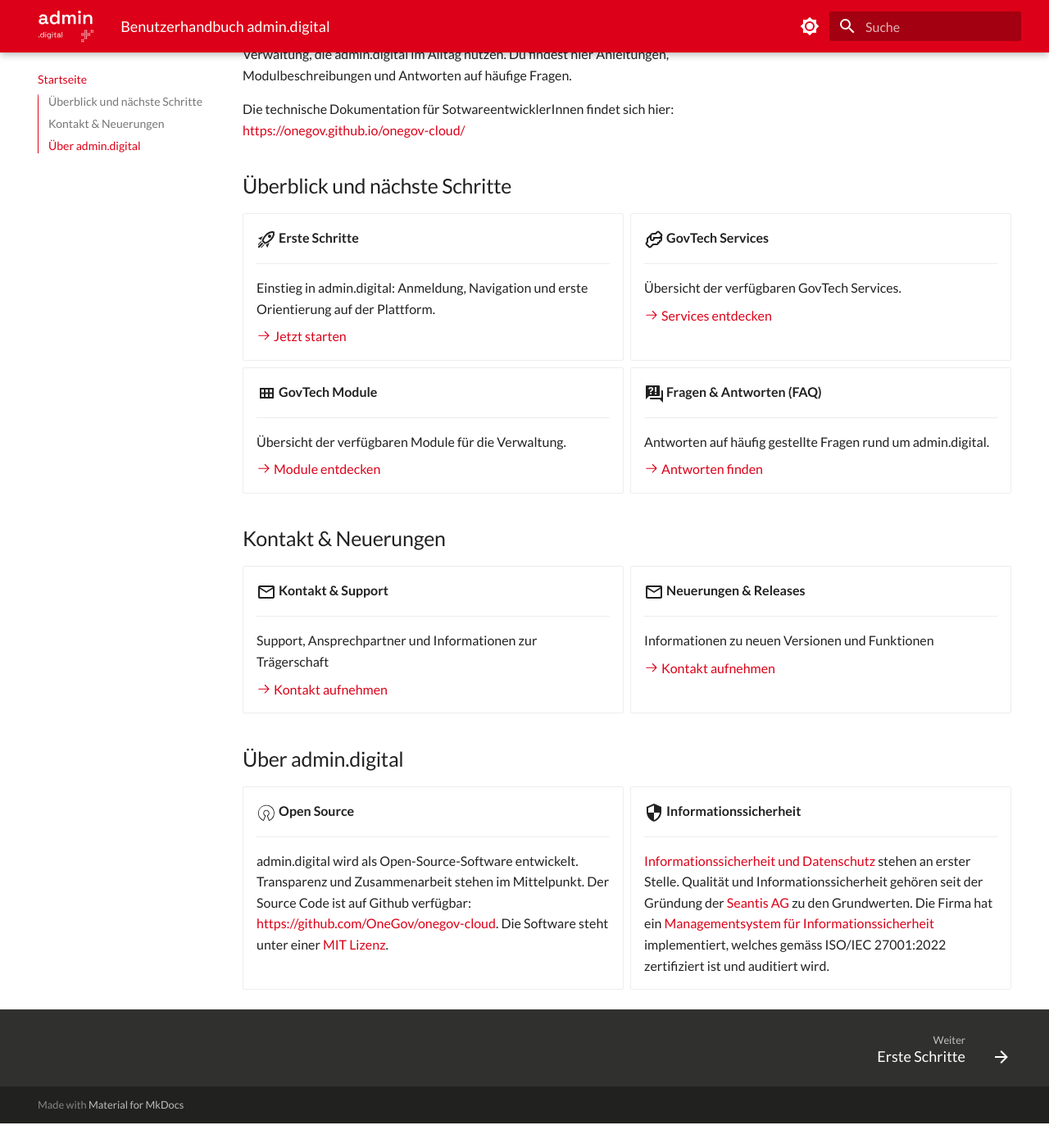
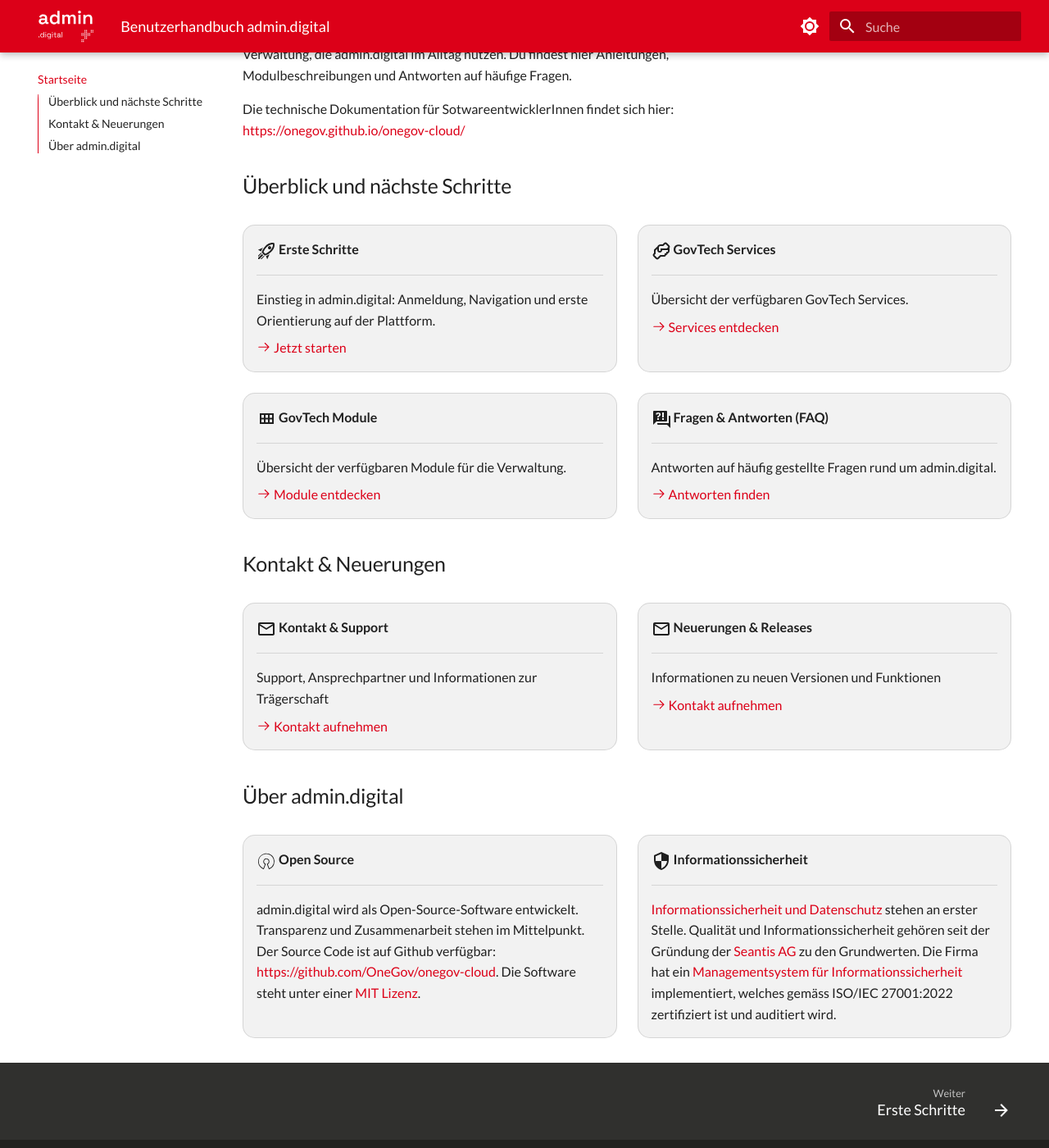
Before and after one commit to seantis/docs-admin-digital, an MkDocs documentation site: the page built from content/index.md, in a window 1280 px wide and 1400 px high, scrolled down 356 px. Shown: the whole window at 82% size. Built offline with MkDocs 1.6.1 and Material for MkDocs 9.7.7, drawn with Linux system fonts in a browser that asks for light colours; before the commit the page ends 1726 px from its top, so only the background shows below that.

Commit message:
Styling the cards

```diff
--- a/content/stylesheets/extra.css
+++ b/content/stylesheets/extra.css
@@ -13,3 +13,93 @@
 .md-typeset .question>.admonition-title:before, .md-typeset .question>summary:before, .md-typeset .question>.admonition-title:after, .md-typeset .question>summary:after {
     background-color: var(--md-default-fg-color--light);
 }
+
+/* --------------------------------------------------------------------------
+   "Grid cards" (e.g. Erste Schritte)
+   -------------------------------------------------------------------------- */
+
+.md-typeset .grid.cards {
+    --ad-digital-card-bg: var(--md-default-bg-color);
+    --ad-digital-card-border: var(--md-default-fg-color--lightest);
+    --ad-digital-card-bg-hover: var(--md-default-fg-color--lightest);
+    --ad-digital-card-border-hover: var(--md-default-fg-color--lighter);
+    margin-block: 1.5rem;
+}
+
+/* More breathing room between cards */
+.md-typeset .grid.cards > ul {
+    gap: 1.25rem !important;
+    row-gap: 1.25rem !important;
+    column-gap: 1.25rem !important;
+    padding: 0.5rem;
+}
+
+/* Some Material versions apply the grid to the container, not the list */
+.md-typeset .grid.cards {
+    gap: 1.25rem !important;
+    row-gap: 1.25rem !important;
+    column-gap: 1.25rem !important;
+}
+
+.md-typeset .grid.cards > ol {
+    gap: 1.25rem !important;
+    row-gap: 1.25rem !important;
+    column-gap: 1.25rem !important;
+    padding: 0.5rem;
+}
+
+@supports (background-color: color-mix(in srgb, white 50%, black)) {
+    .md-typeset .grid.cards {
+        --ad-digital-card-bg: color-mix(
+            in srgb,
+            var(--md-default-bg-color) 94%,
+            var(--md-default-fg-color) 6%
+        );
+        --ad-digital-card-bg-hover: color-mix(
+            in srgb,
+            var(--md-default-bg-color) 90%,
+            var(--md-default-fg-color) 10%
+        );
+        --ad-digital-card-border: color-mix(
+            in srgb,
+            var(--md-default-fg-color) 14%,
+            transparent
+        );
+        --ad-digital-card-border-hover: color-mix(
+            in srgb,
+            var(--md-default-fg-color) 22%,
+            transparent
+        );
+    }
+}
+
+.md-typeset .grid.cards > ul > li,
+.md-typeset .grid.cards > ol > li {
+    background-color: var(--ad-digital-card-bg);
+    border: 1px solid var(--ad-digital-card-border);
+    border-radius: 0.75rem;
+    overflow: hidden;
+    transition: background-color 120ms ease, border-color 120ms ease;
+}
+
+.md-typeset .grid.cards > ul > li:hover,
+.md-typeset .grid.cards > ol > li:hover {
+    background-color: var(--ad-digital-card-bg-hover);
+    border-color: var(--ad-digital-card-border-hover);
+    box-shadow: none !important;
+}
+
+/* Material may apply hover shadow to an anchor wrapper */
+.md-typeset .grid.cards > ul > li > a,
+.md-typeset .grid.cards > ol > li > a,
+.md-typeset .grid.cards > ul > li > a:hover,
+.md-typeset .grid.cards > ol > li > a:hover {
+    box-shadow: none !important;
+}
+
+/* Divider inside a card (the markdown ---) */
+.md-typeset .grid.cards > ul > li hr,
+.md-typeset .grid.cards > ol > li hr {
+    border-bottom-color: var(--ad-digital-card-border);
+    opacity: 1;
+}
```
